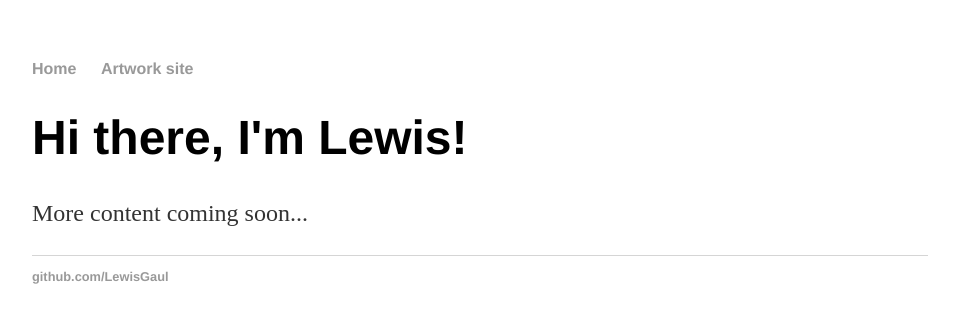
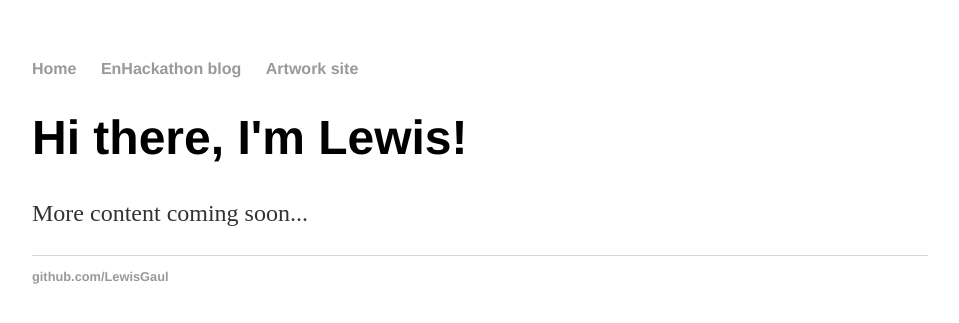
Before and after one commit to LewisGaul/LewisGaul.github.io, a Jekyll site: the page built from _pages/index.html, in a window 1280 px wide. Shown: the top 323 px of the page, without its empty margins (160-1119 px from the left). Built offline with Jekyll 4.4.1, drawn with Linux system fonts in a browser that asks for light colours.

Commit message:
Add link to EnHackathon blog

```diff
--- a/_config.yml
+++ b/_config.yml
@@ -4,12 +4,14 @@ baseurl: ""
 
 # Navigation
 nav:
-  - name: "Home"
-    href: "/"
-  - name: "Artwork site"
-    href: "https://lewisgaul.github.io/artwork-site"
-#  - name: "Language Comparison"
-#    href: "https://lewisgaul.github.io/LanguageComparison"
+  - name: Home
+    href: /
+  - name: EnHackathon blog
+    href: https://enhackathon.github.io
+  - name: Artwork site
+    href: https://lewisgaul.github.io/artwork-site
+#  - name: Language Comparison
+#    href: https://lewisgaul.github.io/LanguageComparison
 
 include: ['_pages']
 
```
